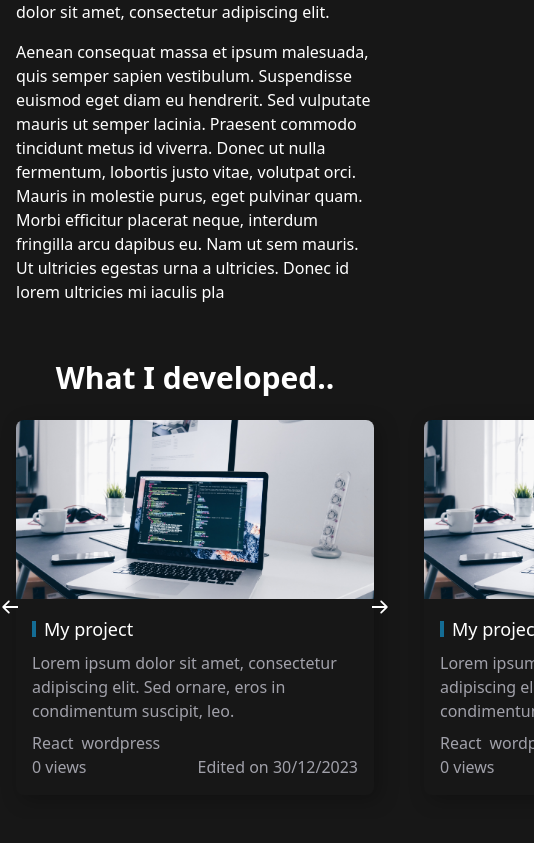
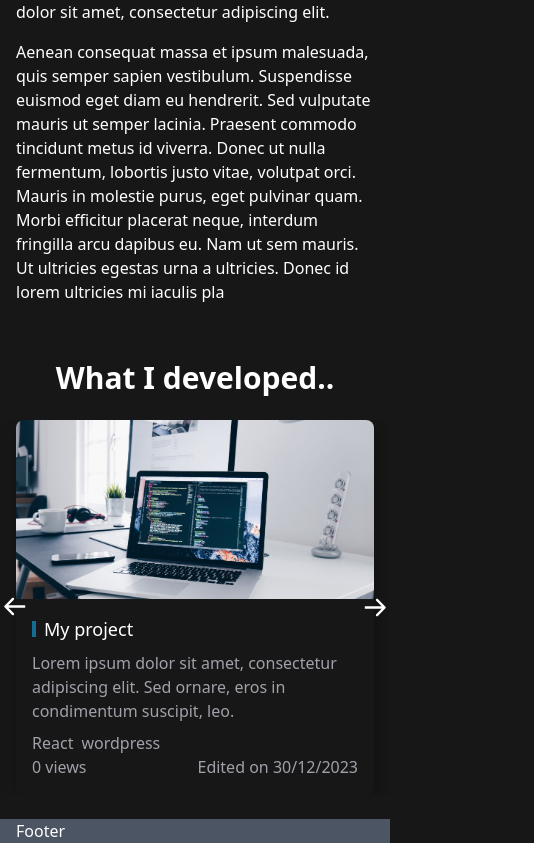
Before and after one commit to alexRicc2/devalex, a Next.js app: page / in a window 390 px wide. Shown: the part 965-1808 px from the top of the page, 534 px wide, since content can reach past the window. Before the commit the page ends 1784 px from the top, so only its background shows below. Built offline with nearby package versions, Linux system fonts and the light colour scheme.

Commit message:
swiper fix

```diff
--- a/app/layout.tsx
+++ b/app/layout.tsx
@@ -1,6 +1,7 @@
 import './globals.css'
 import type { Metadata } from 'next'
 import NavBar from '@/components/layout/navbar'
+import Footer from '@/components/layout/Footer'
 // import { Inter } from 'next/font/google'
 
 
@@ -27,6 +28,7 @@ export default function RootLayout({
       >
         <NavBar />
         {children}
+        <Footer/>
       </body>
     </html>
   )
--- a/components/Projects/buttons.module.css
+++ b/components/Projects/buttons.module.css
@@ -22,15 +22,14 @@
   /* border: 1px solid var(--primary); */
   border-radius: 50%;
 }
-@media (max-width: 767px){
-  .next, .prev{
-    height: 32px;
-    width: 32px;
+@media (max-width: 1200px){
+  .next{
+    right: -10px;
   }
-  .next svg, .prev svg{
-    width: 16px;
-    height: 16px;
+  .prev{
+    left: -10px;
   }
+
 }
 .disabled{
   opacity: 0;
--- a/components/Projects/index.tsx
+++ b/components/Projects/index.tsx
@@ -11,20 +11,19 @@ import SlidePrevButton from './SlidePrevButton';
 function Projects() {
   return (
     <section className='py-6 md:py-12'>
-      <Container className='md:!pr-0'>
-        <h2 className='text-center text-3xl md:text-5xl mb-6 font-bold'>What I developed..</h2>
-        <div className='py-6 px-[10rem] mx-[-10rem] my-[-1.5rem] overflow-hidden'>
+      <h2 className='text-center text-3xl md:text-5xl mb-6 font-bold'>What I developed..</h2>
+      <div className='md:py-6 md:my-[-1.5rem] overflow-hidden'>
 
         <Swiper
           spaceBetween={50}
           slidesPerView={1}
-          className=' !overflow-visible'
+          className='!overflow-visible !px-4 !lg:px-6 !m-auto !max-w-[1200px]'
           breakpoints={{
             630: {
               slidesPerView: 2,
               spaceBetween: 20,
             },
-            1200: {
+            1000: {
               slidesPerView: 3,
               spaceBetween: 50,
             }
@@ -48,12 +47,11 @@ function Projects() {
           <SwiperSlide>
             <ProjectCard />
           </SwiperSlide>
-          <SlideNextButton slidesCount={4}/>
-          <SlidePrevButton slidesCount={4}/>
+          <SlideNextButton slidesCount={4} />
+          <SlidePrevButton slidesCount={4} />
         </Swiper>
-          </div>
+      </div>
 
-      </Container>
     </section>
   )
 }
--- /dev/null
+++ b/components/layout/Footer/index.tsx
@@ -0,0 +1,14 @@
+import React from 'react'
+import Container from '../Container'
+
+function Footer() {
+  return (
+    <footer className=' bg-gray-600'>
+      <Container>
+      Footer
+      </Container>
+    </footer>
+  )
+}
+
+export default Footer
--- a/components/layout/navbar/mobile-menu.tsx
+++ b/components/layout/navbar/mobile-menu.tsx
@@ -59,7 +59,7 @@ function MobileMenu() {
             leaveFrom="translate-x-0"
             leaveTo="translate-x-[-100%]"
           >
-            <Dialog.Panel className="fixed bottom-0 left-0 right-0 top-0 flex h-full w-full flex-col pb-6 bg-black">
+            <Dialog.Panel className="fixed bottom-0 left-0 right-0 top-0 flex h-full w-full flex-col pb-6">
               <div className="p-4">
                 <button
                   className="mb-4 flex h-11 w-11 items-center justify-center rounded-md border transition-colors border-neutral-700 text-white"
```
